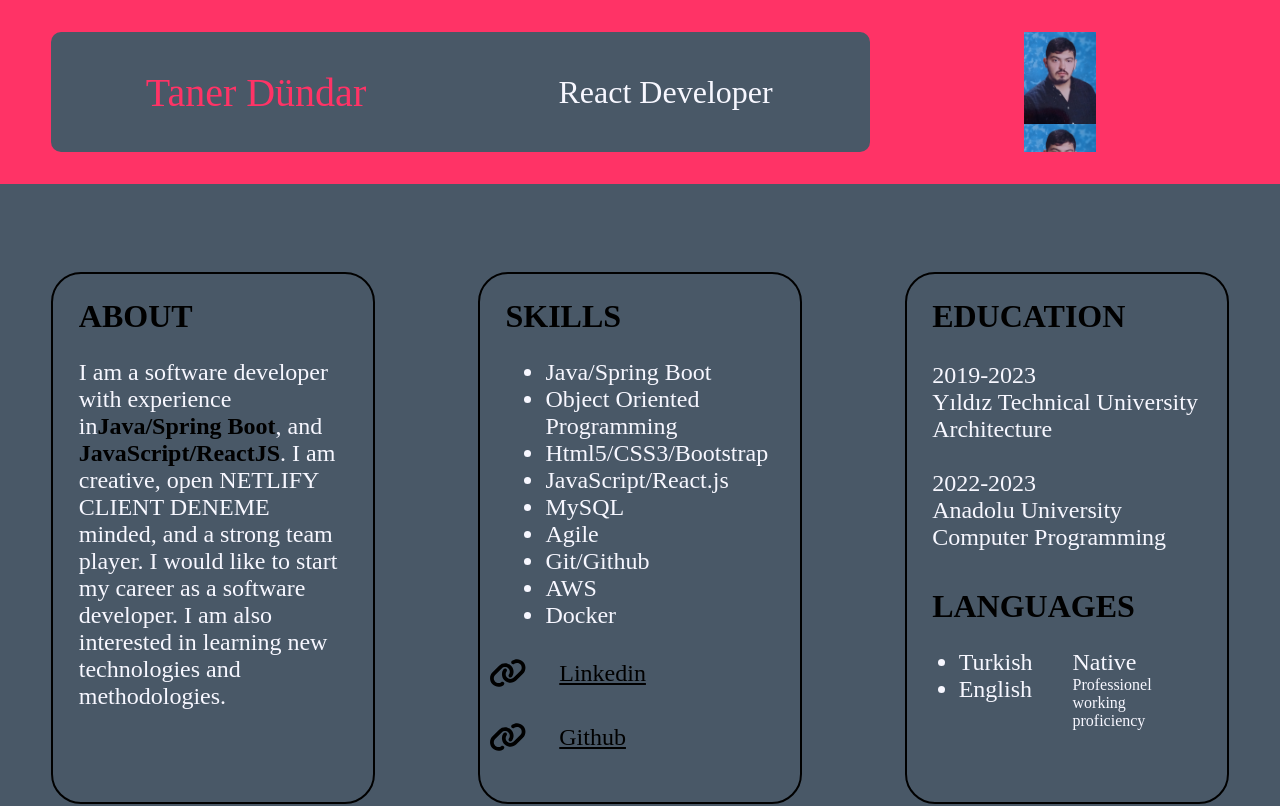
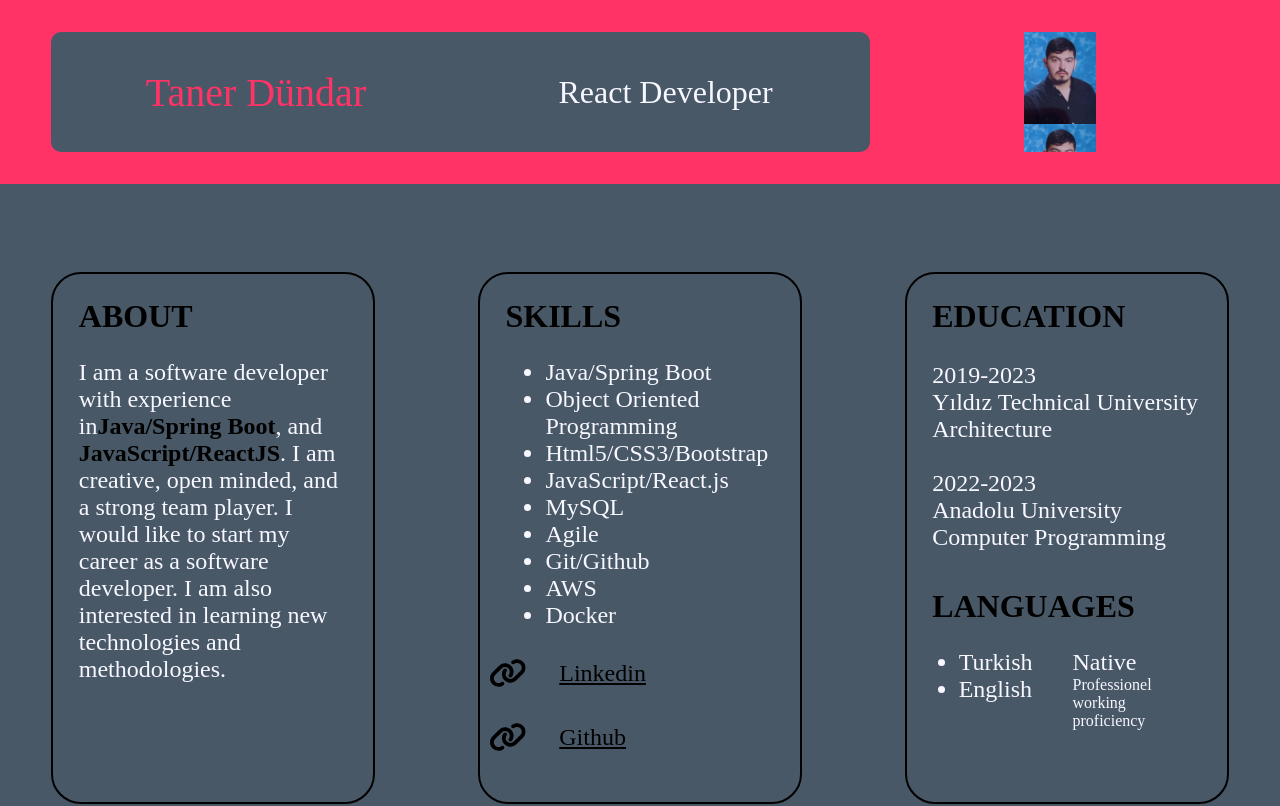
Before and after one commit to tanerdundar/portfolio, a React (Vite) app in the folder portfolio/: page / in a window 1280 px wide. Shown: the top 806 px of the page. Built offline with nearby package versions, Linux system fonts and the light colour scheme.

Commit message:
finish trial

```diff
--- a/portfolio/src/components/About.jsx
+++ b/portfolio/src/components/About.jsx
@@ -9,9 +9,9 @@ function About() {
           I am a software developer with experience in
           <b className="blue">Java/Spring Boot</b>, and
           <b className="blue"> JavaScript/ReactJS</b>. I am creative, open
-          NETLIFY CLIENT DENEME minded, and a strong team player. I would like
-          to start my career as a software developer. I am also interested in
-          learning new technologies and methodologies.
+          minded, and a strong team player. I would like to start my career as a
+          software developer. I am also interested in learning new technologies
+          and methodologies.
         </p>
       </div>
     </div>
```
